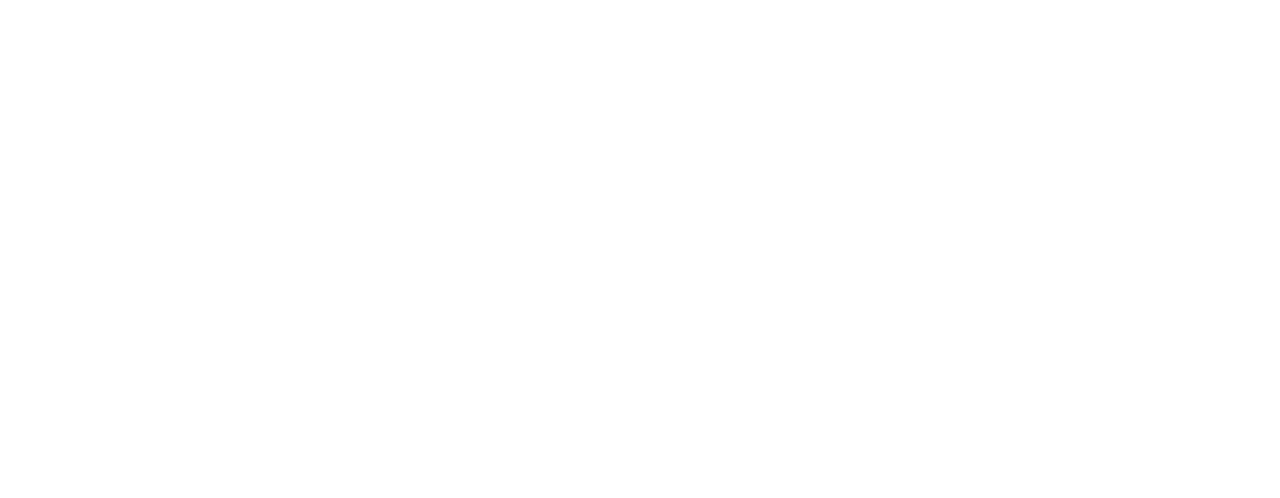
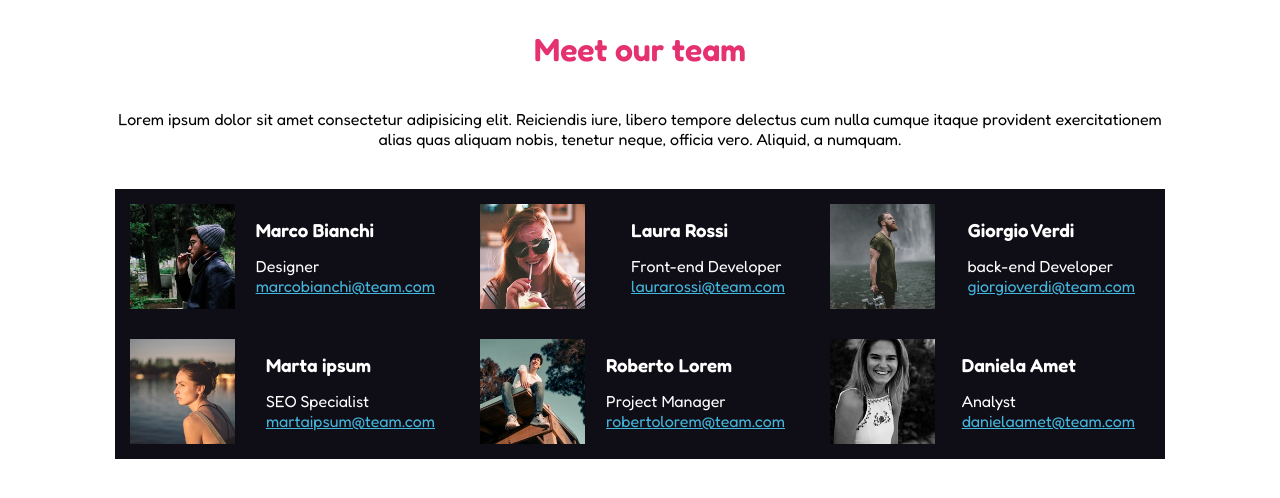
Before and after one commit to SimoneCappadona/html-css-float-cards, a plain HTML site: page index.html in a window 1280 px wide. Drawn offline with Linux system fonts and the light colour scheme.

Commit message:
add image and text

```diff
--- a/css/style.css
+++ b/css/style.css
@@ -13,13 +13,12 @@ ul {
   list-style: none;
 }
 
-li{
+li {
   display: inline-block;
 }
 
-a{
-  color:inherit;
-  text-decoration: none;
+a {
+  color: #44b6dd;
 }
 
 /* utils */
@@ -29,11 +28,60 @@ a{
   padding: 0 15px;
   margin: 0 auto;
 }
+body {
+}
 
 /* debug */
 
-.debug{
+.debug {
   min-height: 80px;
   background-color: #333;
   padding: 2rem;
 }
+
+h1 {
+  font-family: "Fredoka", sans-serif;
+  color: #e53170;
+  padding-top: 30px;
+  text-align: center;
+}
+
+.para-title {
+  font-family: "Fredoka", sans-serif;
+  text-align: center;
+  padding-top: 40px;
+  padding-bottom: 40px;
+}
+
+.clearfix {
+  clear: both;
+  width: 100%;
+  height: 150px;
+}
+
+.col-1-3 {
+  float: left;
+  width: calc(100% / 3);
+  height: 90%;
+  background-color: #0f0e17;
+  padding: 15px;
+}
+.male1,
+.female1,
+.male2,
+.female2,
+.male3,
+.female3 {
+  height: 100%;
+}
+h3 {
+  font-family: "Fredoka", sans-serif;
+  padding-bottom: 15px;
+}
+.description {
+  padding: 15px;
+  color: white;
+  display: block;
+  float: right;
+  font-family: "Fredoka", sans-serif;
+}
--- a/index.html
+++ b/index.html
@@ -9,7 +9,7 @@
     <!-- Font-Awesome -->
     <link rel="preconnect" href="https://fonts.googleapis.com">
     <link rel="preconnect" href="https://fonts.gstatic.com" crossorigin>
-    <link href="https://fonts.googleapis.com/css2?family=Fredoka:wght@600&display=swap" rel="stylesheet">
+    <link href="https://fonts.googleapis.com/css2?family=Fredoka:wght@400;600&display=swap" rel="stylesheet">
 
     <!-- my-css -->
     <link rel="stylesheet" href="./css/style.css">
@@ -17,6 +17,58 @@
 </head>
 
 <body>
+    <main>
+        <div class="container">
+            <h1>Meet our team</h1>
+            <p class="para-title">Lorem ipsum dolor sit amet consectetur adipisicing elit. Reiciendis iure, libero
+                tempore delectus cum
+                nulla cumque itaque provident exercitationem alias quas aliquam nobis, tenetur neque, officia vero.
+                Aliquid, a numquam.</p>
+
+            <div class="clearfix">
+                <div class="col-1-3"> <img src="./img/male1.png" class="male1" alt="">
+                    <div class="description">
+                        <h3>Marco Bianchi</h3>
+                        <p>Designer</p> <a href="#">marcobianchi@team.com</a>
+                    </div>
+                </div>
+                <div class="col-1-3"><img src="./img/female1.png" class="female1" alt="">
+                    <div class="description">
+                        <h3>Laura Rossi</h3>
+                        <p>Front-end Developer</p> <a href="#">laurarossi@team.com</a>
+                    </div>
+                </div>
+                <div class="col-1-3"><img src="./img/male2.png" class="male2" alt="">
+                    <div class="description">
+                        <h3>Giorgio Verdi</h3>
+                        <p>back-end Developer</p> <a href="#">giorgioverdi@team.com</a>
+                    </div>
+                </div>
+                <div class="col-1-3"><img src="./img/female2.png" class="female2" alt="">
+                    <div class="description">
+                        <h3>Marta ipsum</h3>
+                        <p>SEO Specialist</p> <a href="#">martaipsum@team.com</a>
+                    </div>
+                </div>
+                <div class="col-1-3"><img src="./img/male3.png" class="male3" alt="">
+                    <div class="description">
+                        <h3>Roberto Lorem</h3>
+                        <p>Project Manager</p> <a href="#">robertolorem@team.com</a>
+                    </div>
+                </div>
+                <div class="col-1-3"><img src="./img/female3.png" class="female3" alt="">
+                    <div class="description">
+                        <h3>Daniela Amet</h3>
+                        <p>Analyst</p> <a href="#">danielaamet@team.com</a>
+                    </div>
+                </div>
+            </div>
+
+
+
+
+        </div>
+    </main>
 
 </body>
 
```
